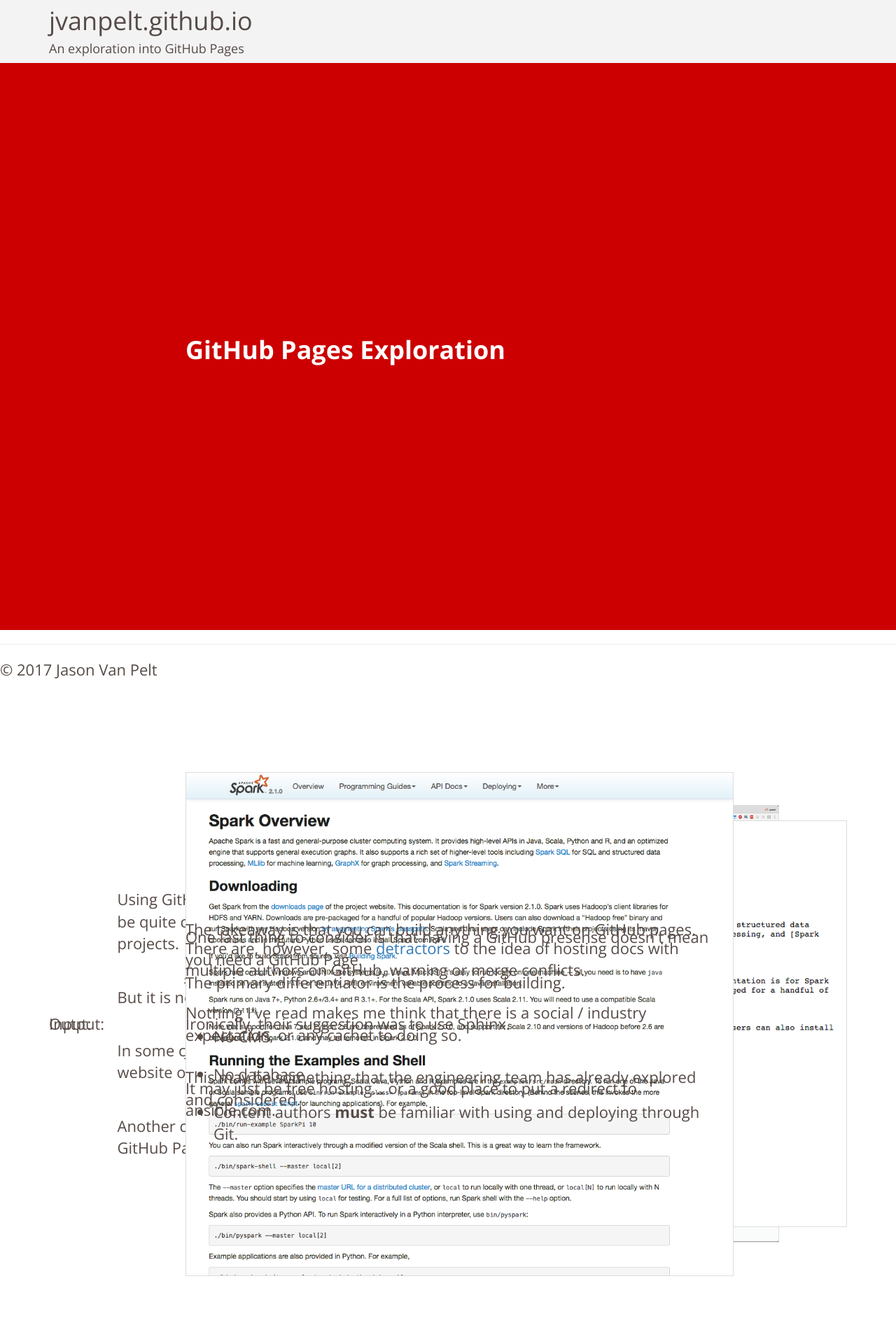
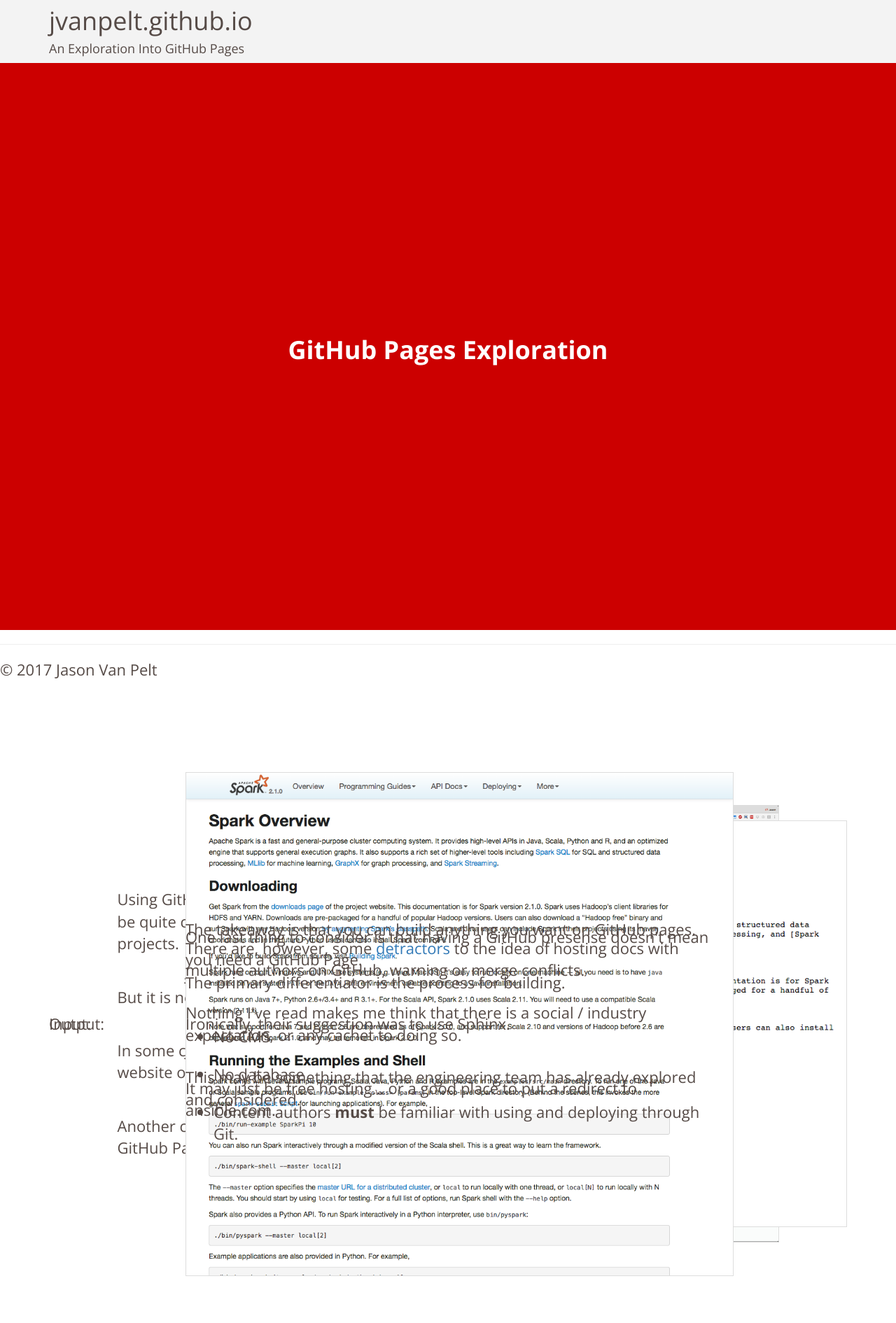
Before and after one commit to jvanpelt/jvanpelt.github.io, a Jekyll site: the page built from index.html, in a window 1280 px wide. Shown: the whole page at 70% size. Built offline with Jekyll 4.4.1, drawn with Linux system fonts in a browser that asks for light colours.

Commit message:
"final" tweaks for now

```diff
--- a/_config.yml
+++ b/_config.yml
@@ -2,7 +2,7 @@
 name: jvanpelt.github.io
 
 # Short description (goes below the title; it will also be used in the RSS feed)
-description: An exploration into GitHub Pages
+description: An Exploration Into GitHub Pages
 
 # Your name, as you want it to appear underneath each post and in the footer
 author: Jason Van Pelt
--- a/style.css
+++ b/style.css
@@ -173,6 +173,7 @@ section {
 section.title-card{
     background: #c00;
     color: #fff;
+    text-align: center;
 }
 
 section.title-card h1,
```
